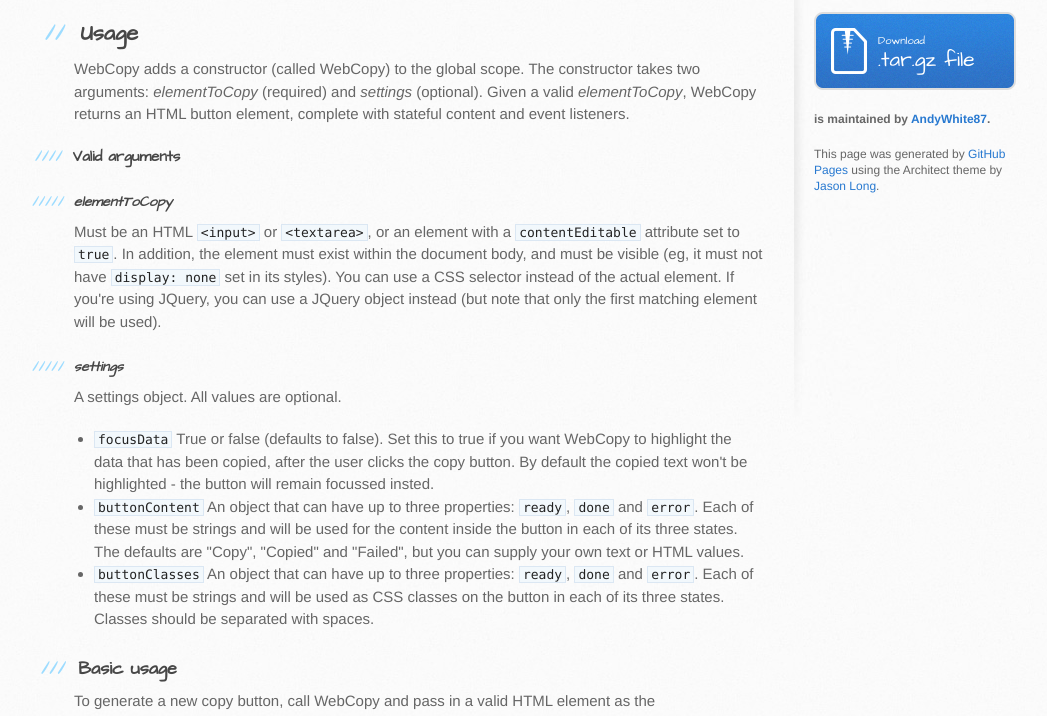
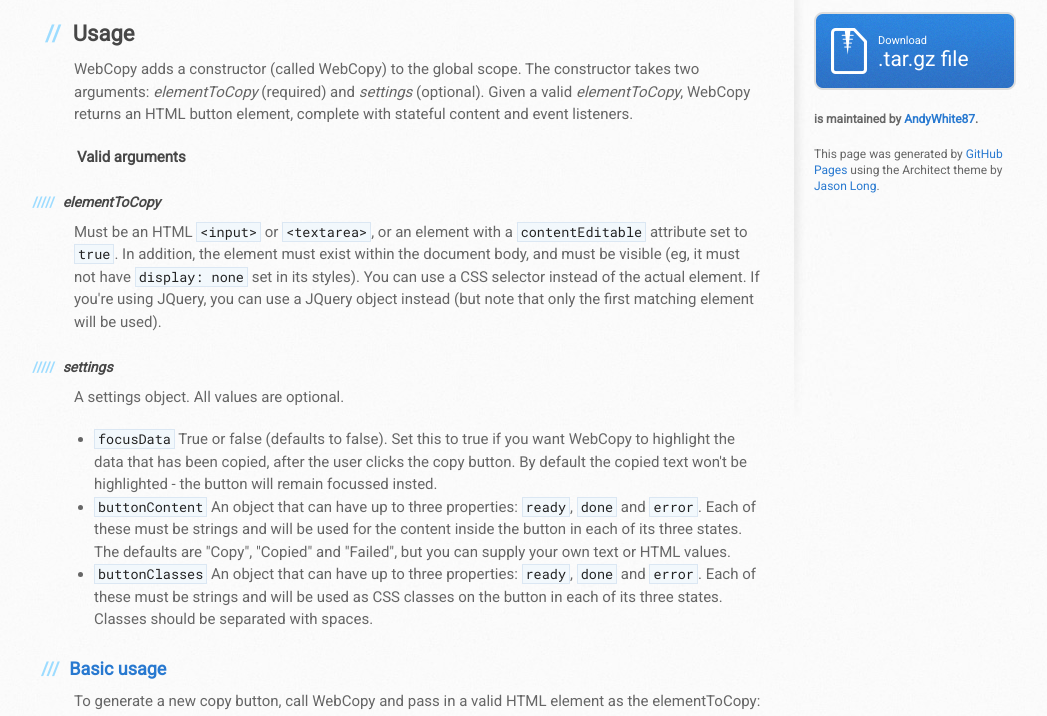
Before and after one commit to WSydnA/WebCopy, a plain HTML site: page index.html in a window 1280 px wide. Shown: the part 388-1104 px from the top of the page, without its empty margins (96-1143 px from the left). Drawn offline with Linux system fonts and the light colour scheme.

Commit message:
Updated fonts

```diff
--- a/stylesheets/stylesheet.css
+++ b/stylesheets/stylesheet.css
@@ -1,3 +1,6 @@
+@import url(https://fonts.googleapis.com/css?family=Roboto);
+@import url(https://fonts.googleapis.com/css?family=Roboto+Mono);
+
 /*! normalize.css v3.0.2 | MIT License | git.io/normalize */
 
 /**
@@ -428,7 +431,7 @@ th {
 
 /* LAYOUT STYLES */
 body {
-  font-family: 'Helvetica Neue', Helvetica, Arial, serif;
+  font-family: 'Roboto', Helvetica, Arial, serif;
   font-size: 15px;
   font-weight: 400;
   line-height: 1.5;
@@ -450,7 +453,7 @@ a:hover {
 header {
   padding-top: 40px;
   padding-bottom: 40px;
-  font-family: 'Architects Daughter', 'Helvetica Neue', Helvetica, Arial, serif;
+  font-family: 'Roboto', Helvetica, Arial, serif;
   background: #2e7bcf url(../images/header-bg.jpg) 0 0 repeat-x;
   border-bottom: solid 1px #275da1;
 }
@@ -521,7 +524,7 @@ a.button {
   height: 58px;
   padding-top: 22px;
   padding-left: 68px;
-  font-family: 'Architects Daughter', 'Helvetica Neue', Helvetica, Arial, serif;
+  font-family: 'Roboto', Helvetica, Arial, serif;
   font-size: 23px;
   line-height: 1.2;
   color: #fff;
@@ -547,8 +550,8 @@ aside a.button {
 
 code, pre {
   margin-bottom: 30px;
-  font-family: Monaco, "Bitstream Vera Sans Mono", "Lucida Console", Terminal, monospace;
-  font-size: 13px;
+  font-family: "Roboto Mono", "Lucida Console", Terminal, monospace;
+  font-size: 0.9em;
   color: #222;
 }
 
@@ -614,7 +617,7 @@ form {
 #main-content h1 {
   margin-top: 0;
   margin-bottom: 0;
-  font-family: 'Architects Daughter', 'Helvetica Neue', Helvetica, Arial, serif;
+  font-family: 'Roboto', Helvetica, Arial, serif;
   font-size: 2.8em;
   font-weight: normal;
   color: #474747;
@@ -631,7 +634,7 @@ form {
 
 #main-content h2 {
   margin-bottom: 8px;
-  font-family: 'Architects Daughter', 'Helvetica Neue', Helvetica, Arial, serif;
+  font-family: 'Roboto', Helvetica, Arial, serif;
   font-size: 22px;
   font-weight: bold;
   color: #474747;
@@ -647,10 +650,10 @@ form {
 #main-content h3 {
   margin-top: 24px;
   margin-bottom: 8px;
-  font-family: 'Architects Daughter', 'Helvetica Neue', Helvetica, Arial, serif;
+  font-family: 'Roboto', Helvetica, Arial, serif;
   font-size: 18px;
   font-weight: bold;
-  color: #474747;
+  color: #2879d0;
   text-indent: 3px;
 }
 
@@ -663,7 +666,7 @@ form {
 
 #main-content h4 {
   margin-bottom: 8px;
-  font-family: 'Architects Daughter', 'Helvetica Neue', Helvetica, Arial, serif;
+  font-family: 'Roboto', Helvetica, Arial, serif;
   font-size: 15px;
   font-weight: bold;
   color: #474747;
@@ -673,13 +676,13 @@ form {
 h4:before {
   padding-right: 0.3em;
   margin-left: -2.8em;
-  content: "////";
+  /*content: "////";*/
   color: #9ddcff;
 }
 
 #main-content h5 {
   margin-bottom: 8px;
-  font-family: 'Architects Daughter', 'Helvetica Neue', Helvetica, Arial, serif;
+  font-family: 'Roboto', Helvetica, Arial, serif;
   font-size: 14px;
   color: #474747;
   text-indent: 3px;
@@ -693,7 +696,7 @@ h5:before {
 
 #main-content h6 {
   margin-bottom: 8px;
-  font-family: 'Architects Daughter', 'Helvetica Neue', Helvetica, Arial, serif;
+  font-family: 'Roboto', Helvetica, Arial, serif;
   font-size: .8em;
   color: #474747;
   text-indent: 3px;
```
